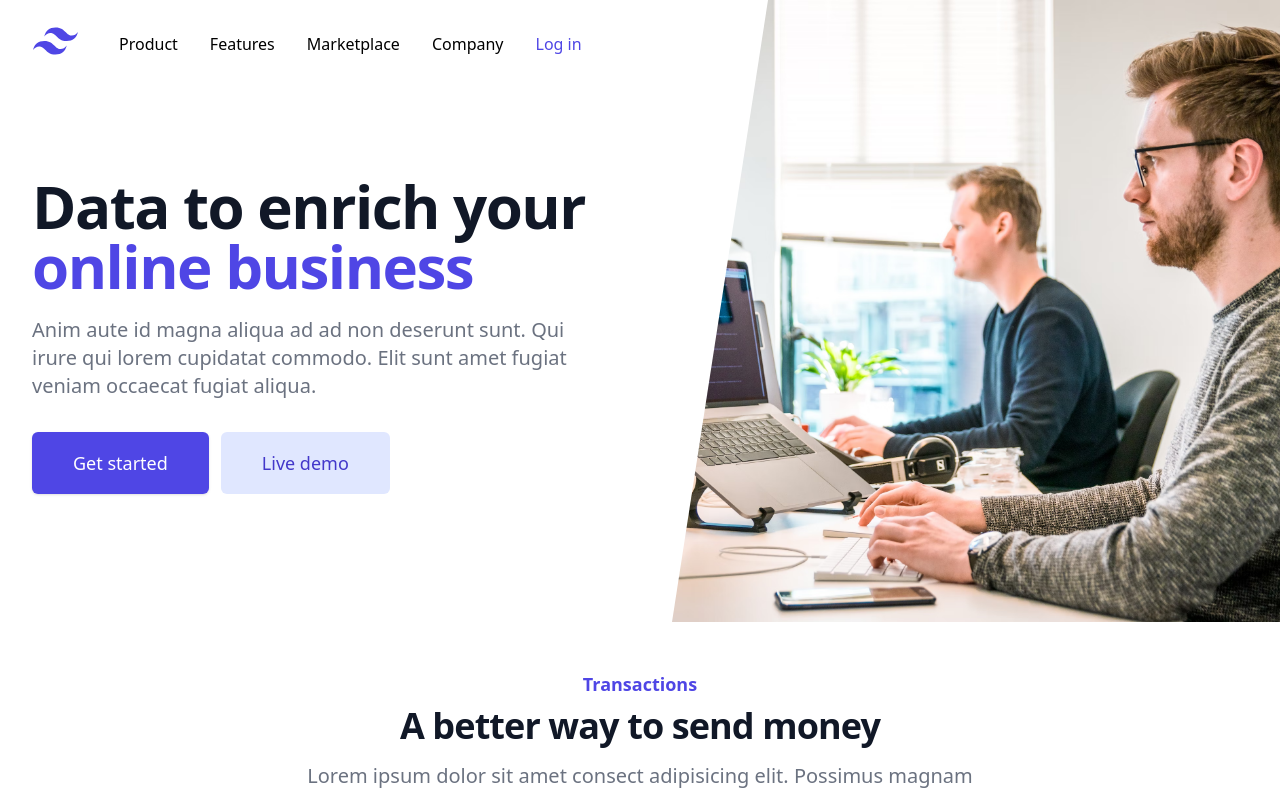
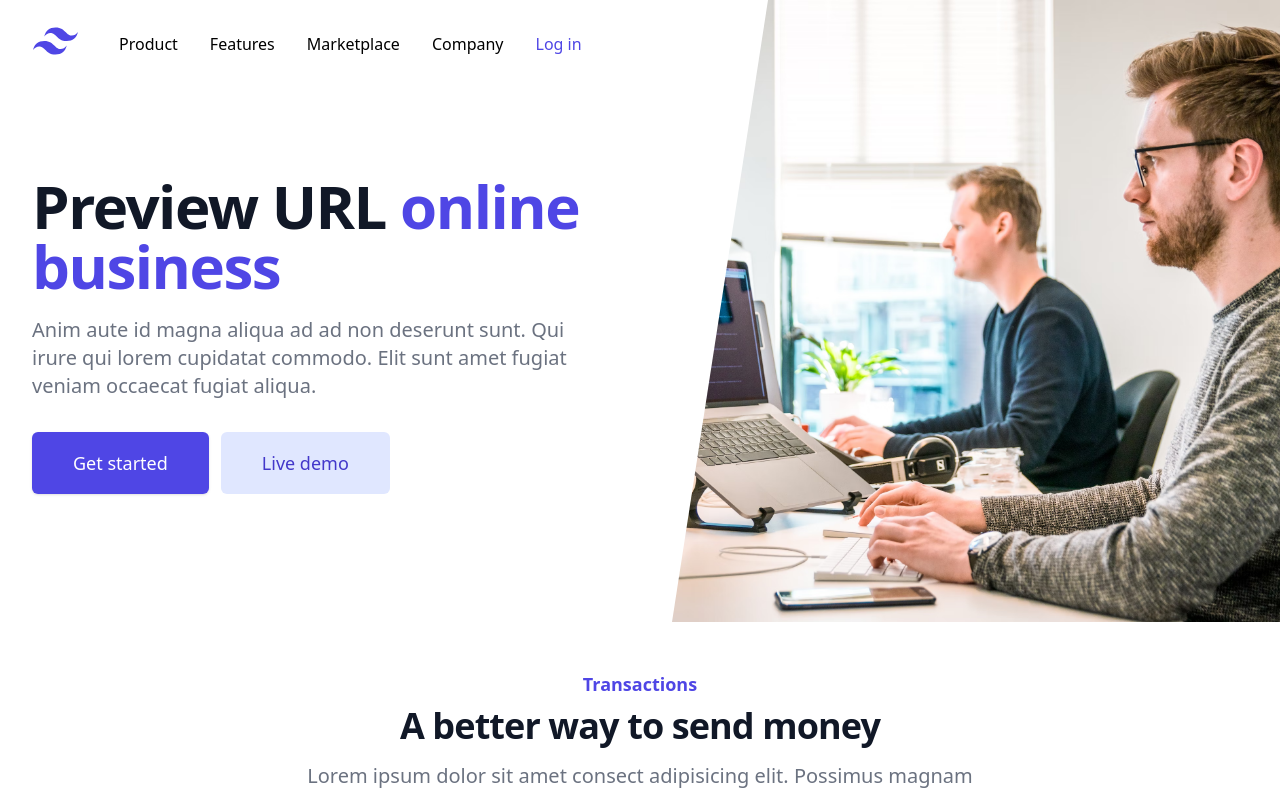
Before and after one commit to claudsonm/nextjs-dummy-app, a Next.js app: page / in a window 1280 px wide. Shown: the top 794 px of the page. Built offline with nearby package versions, Linux system fonts and the light colour scheme.

Commit message:
Adding visual change

```diff
--- a/components/Sections/HeroSection.tsx
+++ b/components/Sections/HeroSection.tsx
@@ -9,7 +9,7 @@ const HeroSection = () => {
             <main className="mx-auto mt-10 max-w-7xl px-4 sm:mt-12 sm:px-6 md:mt-16 lg:mt-20 lg:px-8 xl:mt-28">
                 <div className="sm:text-center lg:text-left">
                     <h1 className="text-4xl font-bold tracking-tight text-gray-900 sm:text-5xl md:text-6xl">
-                        <span className="block xl:inline">Data to enrich your</span>{' '}
+                        <span className="block xl:inline">Preview URL</span>{' '}
                         <span className="block text-indigo-600 xl:inline">online business</span>
                     </h1>
                     <p className="mt-3 text-base text-gray-500 sm:mx-auto sm:mt-5 sm:max-w-xl sm:text-lg md:mt-5 md:text-xl lg:mx-0">
```
